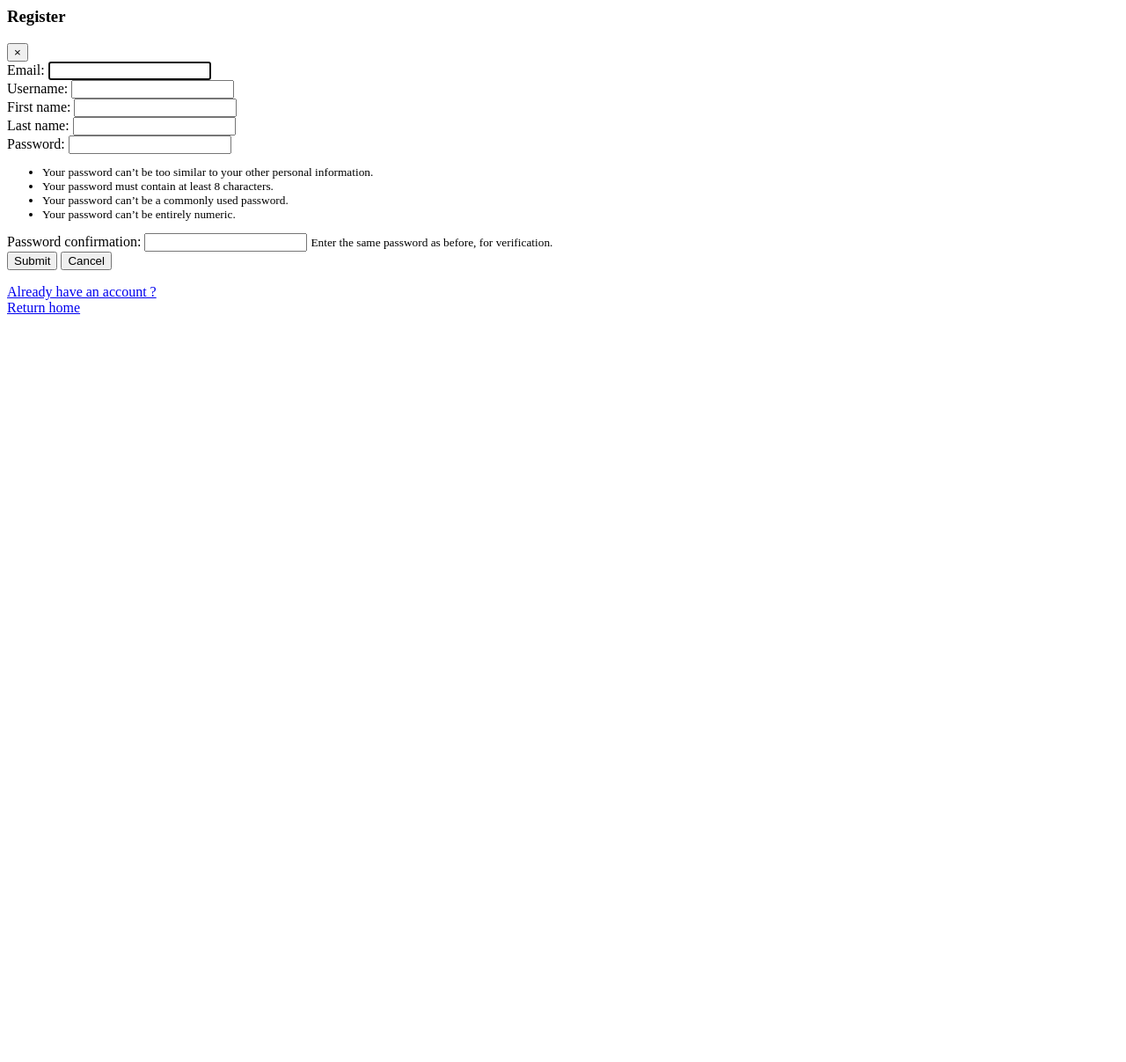
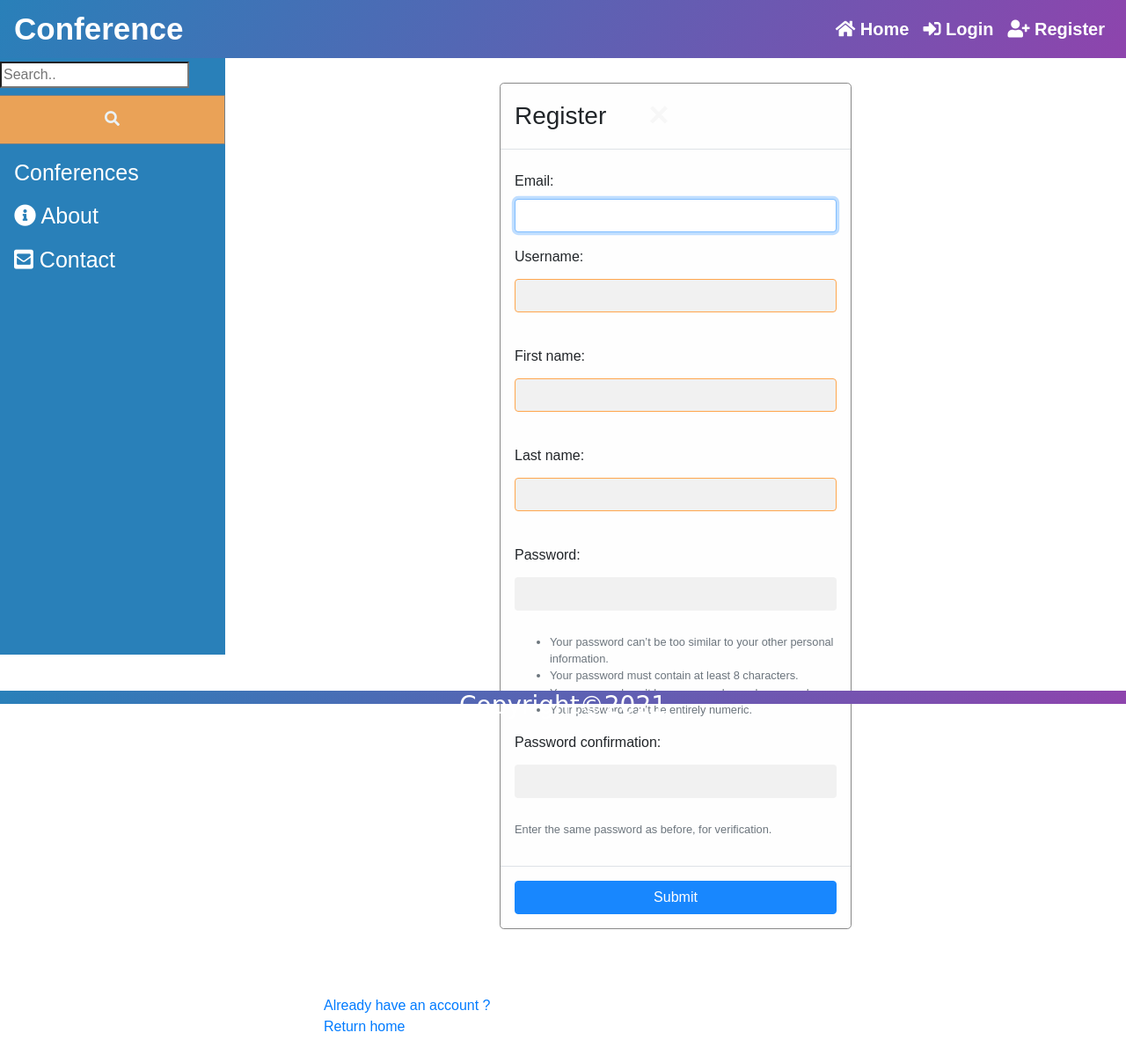
Before and after one commit to FathiAbdelMalek/MemoirProjet, a Django app: page /accounts/register/ in a window 1280 px wide. Shown: the whole page at 88% size. Before the commit the page ends 357 px from the top, so only its background shows below. Run offline with Django 3.2, Linux system fonts and the light colour scheme; some libraries are stand-ins or nearby versions.

Commit message:
done with search bar

```diff
--- a/accounts/templates/accounts/register.html
+++ b/accounts/templates/accounts/register.html
@@ -1,13 +1,10 @@
-{#{% extends 'base.html' %}#}
+{% extends 'base.html' %}
 {% load widget_tweaks %}
 
-{#{% block title %} Register {% endblock %}#}
+{% block title %} Register {% endblock %}
 
-{#{% block content %}#}
-{#    {% include 'includes/form.html' %}#}
+{% block content %}
 <div class="modal-dialog modal-lg" role="document">
-<form action="" method="post">
-    {% csrf_token %}
     <div class="modal-dialog" role="document">
         <div class="modal-content">
             <div class="modal-header">
@@ -16,17 +13,10 @@
                     <span aria-hidden="true">&times;</span>
                 </button>
             </div>
-            <div class="modal-body">
-                {% include 'includes/form.html' %}
-            </div>
-            <div class="modal-footer">
-                <button type="button" class="btn btn-primary">Submit</button>
-                <button type="button" class="btn btn-secondary" data-dismiss="modal">Cancel</button>
-            </div>
+            {% include 'includes/form.html' %}
         </div>
     </div>
-</form>
-<div><a href="{% url 'login' %}">Already have an account ?</a></div>
-<div><a href="{% url 'home' %}">Return home</a></div>
+    <div><a href="{% url 'login' %}">Already have an account ?</a></div>
+    <div><a href="{% url 'home' %}">Return home</a></div>
 </div>
-{#{% endblock %}#}
+{% endblock %}
--- a/conferences/urls.py
+++ b/conferences/urls.py
@@ -5,6 +5,9 @@ urlpatterns = [
     path('',
          views.IndexView.as_view(template_name='conferences/index.html'),
          name='home'),
+    path('search_result/',
+         views.SearchView.as_view(template_name='conferences/search.html'),
+         name='search'),
     path('conference/<int:pk>/',
          views.ConferenceView.as_view(template_name='conferences/conference.html'),
          name='conference'),
--- a/static/css/footer.css
+++ b/static/css/footer.css
@@ -1,5 +1,5 @@
 footer {
-    height: 7%;
+    height: 15px;
     position: fixed;
     left: 0;
     bottom: 0;
--- a/static/js/forms.js
+++ b/static/js/forms.js
@@ -5,16 +5,3 @@ function openForm() {
 function closeForm() {
   document.getElementById("registerForm").style.display = "none";
 }
-
-$('#myModal').on('shown.bs.modal', function () {
-  $('#myInput').trigger('focus')
-})
-
-var modal = document.getElementById('id01');
-
-// When the user clicks anywhere outside of the modal, close it
-window.onclick = function(event) {
-  if (event.target == modal) {
-    modal.style.display = "none";
-  }
-}
--- a/templates/base.html
+++ b/templates/base.html
@@ -135,7 +135,7 @@ hr {
     <main>
         {% include 'includes/nav.html' %}
         {% include 'includes/aside.html' %}
-        <article style="margin-left: 20%; margin-bottom: 10%">
+        <article style="margin-left: 20%; margin-bottom: 15px">
             {% block content %}{% endblock %}
         </article>
         {% include 'includes/footer.html' %}
--- a/templates/includes/aside.html
+++ b/templates/includes/aside.html
@@ -1,6 +1,7 @@
 <aside>
-    <form class="search" style="margin:auto;max-width:300px">
-        <input class="input" type="text" placeholder="Search.." >
+    <form class="search" method="get" action="{% url 'search' %}" style="margin: auto; max-width: 300px">
+        {% csrf_token %}
+        <input class="input" type="search" name="search" placeholder="Search.." >
         <button type="submit"><i class="fa fa-search"></i></button>
     </form>
     <a href="{% url 'home' %}">Conferences</a>
--- a/templates/includes/form.html
+++ b/templates/includes/form.html
@@ -1,6 +1,8 @@
 {% load widget_tweaks %}
 
-{#<form method="post" enctype="multipart/form-data" novalidate>#}
+<form method="post" enctype="multipart/form-data" novalidate>
+    {% csrf_token %}
+    <div class="modal-body">
         <div class="{% if form.non_field_errors %}invalid{% endif %} mb-2">
             {% for error in form.non_field_errors %}
                 {{ error }}
@@ -26,4 +28,8 @@
                 {% endif %}
             </div>
         {% endfor %}
-{#</form>#}
+    </div>
+    <div class="modal-footer">
+        <button type="submit" class="btn btn-primary">Submit</button>
+    </div>
+</form>
--- a/templates/includes/nav.html
+++ b/templates/includes/nav.html
@@ -67,22 +67,16 @@
                         <i class="fas fa-sign-in-alt"></i> Login
                     </a>
                 </li>
-                <li class="nav-item" data-toggle="modal" data-target="#modal">
-                    <a class="nav-link" href="{% url 'register' %}">
+                <li class="nav-item" id="register-btn" data-toggle="modal" data-target="#modal">
+                    <a href="{% url 'register' %}" class="nav-link">
                         <i class="fas fa-user-plus"></i> Register
                     </a>
                 </li>
-                <script>
-                    $('#modal').on('show.bs.modal', function (event) {
-                        var modal = $(this)
-                        $.ajax({
-                            url: "{% url 'register' %}",
-                            context: document.body
-                        }).done(function(response) {
-                            modal.html(response);
-                        });
-                    })
-                </script>
+                <div class="modal fade" tabindex="-1" role="dialog" id="modal">
+                  <div class="modal-dialog" role="document">
+                    <div class="modal-content"></div>
+                  </div>
+                </div>
             {% endif %}
         </ul>
     </div>
```
Also changed, not shown: accounts/templates/accounts/login.html (+11 -2 lines), conferences/templates/conferences/search.html (added, +39 -0 lines), conferences/views.py (+15 -0 lines), db.sqlite3. Lines whose indentation alone changed are shown as unchanged.
